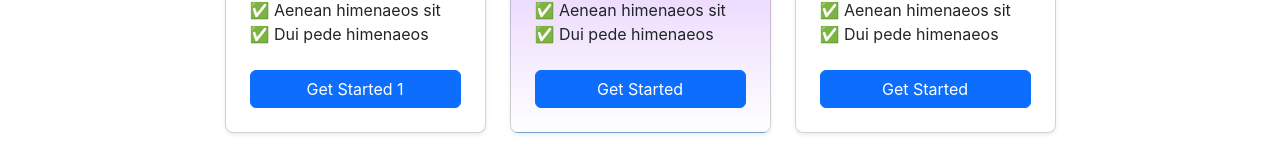
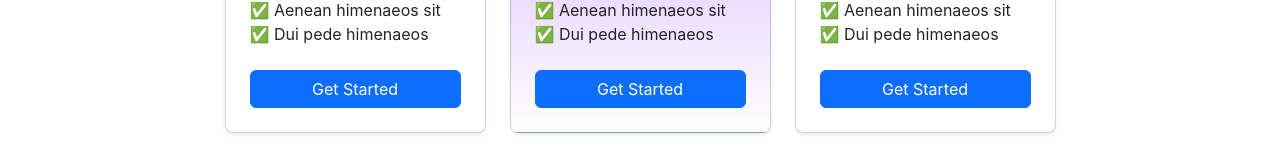
Before and after one commit to deka014/sideGig, a React (Create React App) app: page /pricing in a window 1280 px wide. Shown: the part 711-871 px from the top of the page. Built offline with nearby package versions, Linux system fonts and the light colour scheme.

Commit message:
Update PricingPage.js

```diff
--- a/src/components/PricingPage.js
+++ b/src/components/PricingPage.js
@@ -67,7 +67,7 @@ const PricingPage = () => {
               <li>✅ Dui pede himenaeos</li>
             </ul>
             <a onClick={ () => navigate('/payment' , {replace : true , state : {test : "wow"}} )} className="btn btn-primary w-100">
-              Get Started 1
+              Get Started
             </a>
           </div>
         </div>
```
